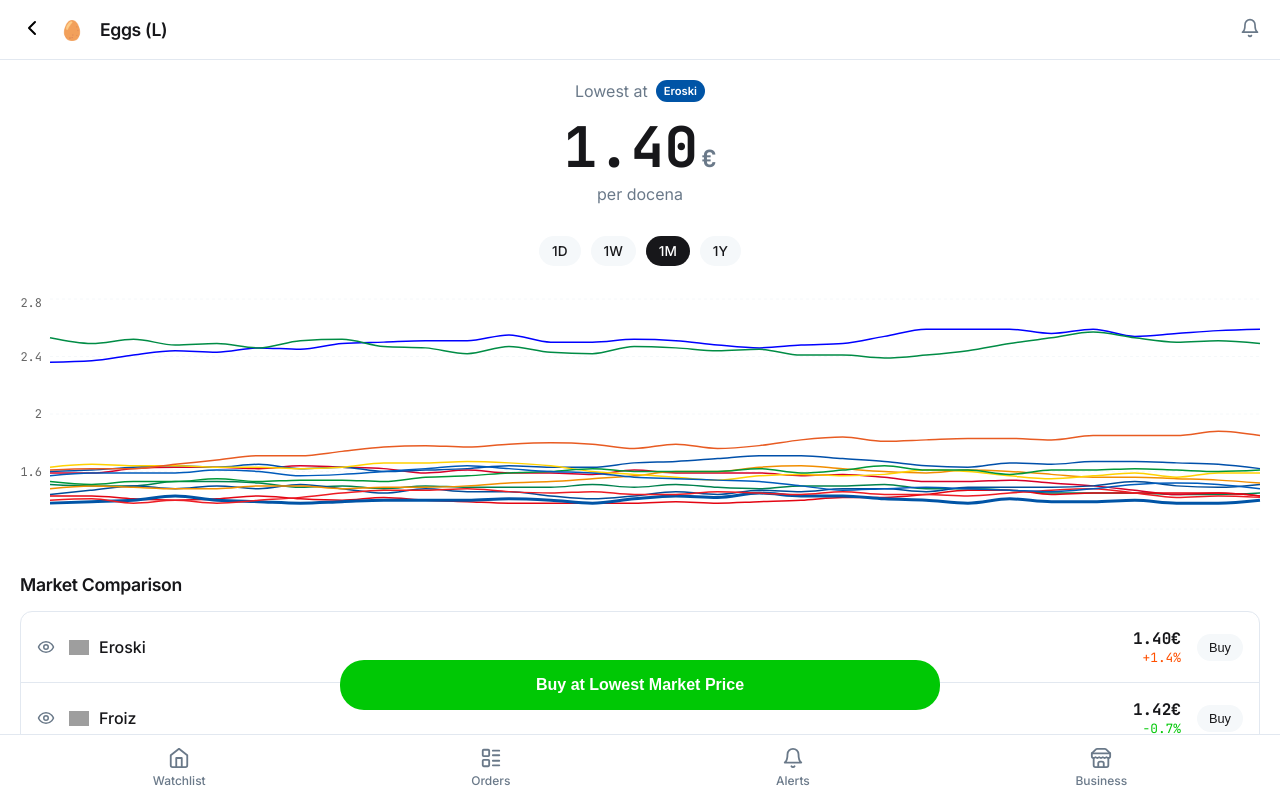
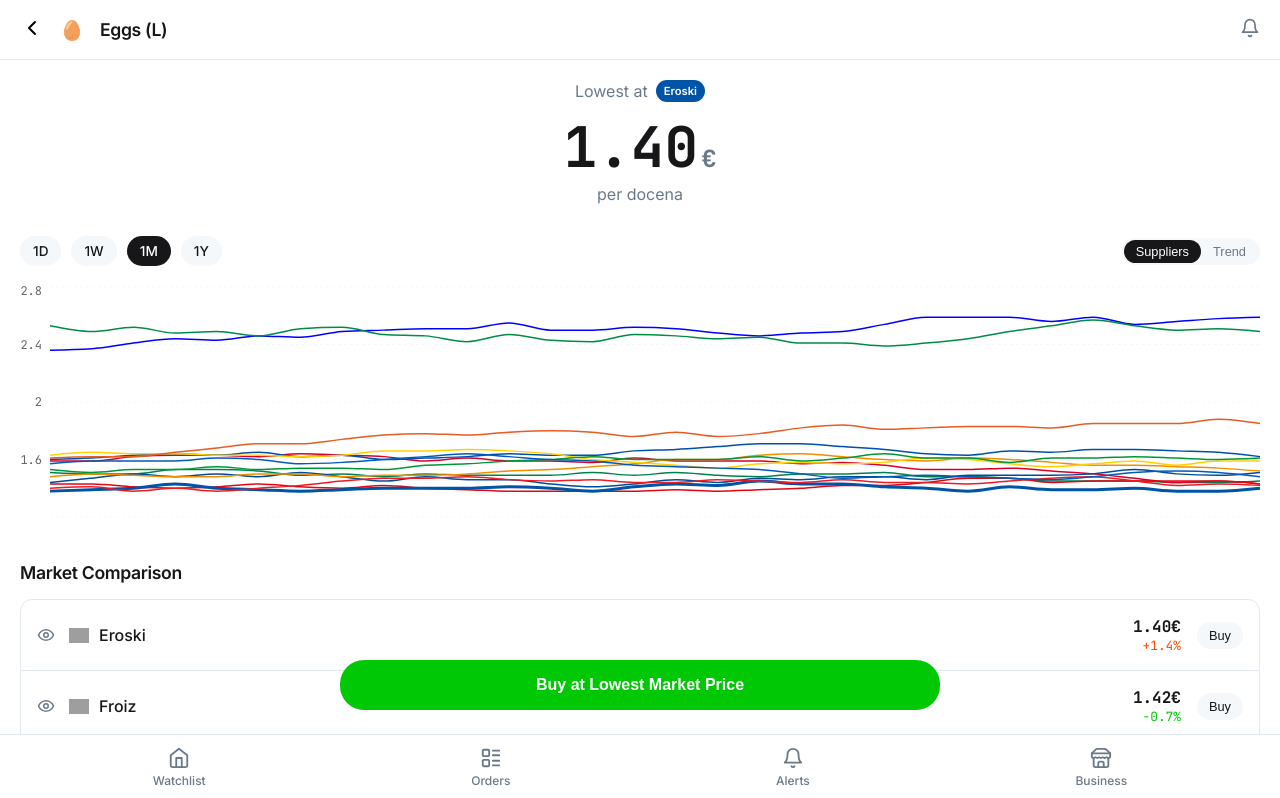
Before and after one commit to MK8423417/goods-market-terminal, a React (Vite) app: page /product/1 in a window 1280 px wide. Shown: the top 798 px of the page. Built offline with nearby package versions, Linux system fonts and the light colour scheme; grey boxes are pictures that could not be loaded.

Commit message:
Backup 3

```diff
--- a/src/pages/ProductDetail.tsx
+++ b/src/pages/ProductDetail.tsx
@@ -32,6 +32,8 @@
 
   const [timeframe, setTimeframe] = useState<'1d'|'1w'|'1m'|'1y'>('1m');
   const [visibleSuppliers, setVisibleSuppliers] = useState<Set<string>>(new Set(Object.keys(SUPPLIERS)));
+  const [hoveredSupplierId, setHoveredSupplierId] = useState<string | null>(null);
+  const [chartMode, setChartMode] = useState<'all' | 'lowest'>('all');
 
   if (!product || history.length === 0) return <div style={{ padding: '20px' }}>{t('Loading...')}</div>;
 
@@ -61,9 +63,12 @@
 
   const chartData = history.slice(-sliceCount).map(h => {
     const point: any = { time: new Date(h.time).toLocaleTimeString() };
+    let lowestAtPoint = Infinity;
     Object.keys(SUPPLIERS).forEach(s => {
       point[s] = h[s];
+      if (h[s] < lowestAtPoint) lowestAtPoint = h[s];
     });
+    point['lowest'] = lowestAtPoint;
     return point;
   });
 
@@ -143,8 +148,9 @@
         <div style={{ color: 'var(--text-secondary)' }}>{t('per ')}{product.unit}</div>
       </div>
 
-      {/* Timeframes */}
-      <div className="pill-scroll" style={{ justifyContent: 'center', marginBottom: '16px' }}>
+      {/* Chart Controls */}
+      <div style={{ display: 'flex', justifyContent: 'space-between', alignItems: 'center', marginBottom: '16px' }}>
+        <div className="pill-scroll" style={{ margin: 0, padding: 0 }}>
           {['1d', '1w', '1m', '1y'].map(tf => (
             <div
               key={tf}
@@ -157,6 +163,30 @@
           ))}
         </div>
 
+        <div style={{ display: 'flex', background: 'var(--bg-secondary)', borderRadius: '16px', padding: '2px' }}>
+          <button
+            onClick={() => setChartMode('all')}
+            style={{
+              background: chartMode === 'all' ? 'var(--text-primary)' : 'transparent',
+              color: chartMode === 'all' ? 'var(--bg-color)' : 'var(--text-secondary)',
+              border: 'none', borderRadius: '14px', padding: '4px 12px', fontSize: '0.8rem', fontWeight: 500, cursor: 'pointer', transition: 'all 0.2s'
+            }}
+          >
+            {t('Suppliers')}
+          </button>
+          <button
+            onClick={() => setChartMode('lowest')}
+            style={{
+              background: chartMode === 'lowest' ? 'var(--text-primary)' : 'transparent',
+              color: chartMode === 'lowest' ? 'var(--bg-color)' : 'var(--text-secondary)',
+              border: 'none', borderRadius: '14px', padding: '4px 12px', fontSize: '0.8rem', fontWeight: 500, cursor: 'pointer', transition: 'all 0.2s'
+            }}
+          >
+            {t('Trend')}
+          </button>
+        </div>
+      </div>
+
       {/* Chart */}
       <div style={{ height: '240px', margin: '0 -10px', marginBottom: '40px' }}>
         <ResponsiveContainer width="100%" height="100%">
@@ -165,17 +195,37 @@
             <XAxis dataKey="time" hide />
             <YAxis domain={['auto', 'auto']} tick={{fontSize: 12, fontFamily: 'var(--font-mono)'}} axisLine={false} tickLine={false} />
             <Tooltip contentStyle={{ fontFamily: 'var(--font-mono)', fontSize: '0.8rem', borderRadius: '8px', border: '1px solid var(--border-color)', boxShadow: '0 4px 6px rgba(0,0,0,0.1)' }} />
-            {Object.values(SUPPLIERS).filter(s => visibleSuppliers.has(s.id)).map(s => (
+
+            {chartMode === 'lowest' ? (
+              <Line
+                type="monotone"
+                dataKey="lowest"
+                name={t("Lowest Price")}
+                stroke="var(--color-up)"
+                strokeWidth={3}
+                dot={false}
+                isAnimationActive={false}
+              />
+            ) : (
+              Object.values(SUPPLIERS).filter(s => visibleSuppliers.has(s.id)).map(s => {
+                const isHovered = hoveredSupplierId === s.id;
+                const isFaded = hoveredSupplierId !== null && hoveredSupplierId !== s.id;
+
+                return (
                   <Line
                     key={s.id}
                     type="monotone"
                     dataKey={s.id}
-                stroke={s.color}
-                strokeWidth={s.id === lowestSupplierId ? 3 : 1.5}
+                    name={s.name}
+                    stroke={isFaded ? 'var(--text-secondary)' : s.color}
+                    strokeOpacity={isFaded ? 0.3 : 1}
+                    strokeWidth={isHovered ? 4 : (s.id === lowestSupplierId && !hoveredSupplierId ? 3 : 1.5)}
                     dot={false}
                     isAnimationActive={false}
                   />
-            ))}
+                );
+              })
+            )}
           </LineChart>
         </ResponsiveContainer>
       </div>
@@ -209,7 +259,19 @@
             const isUp = change > 0;
 
             return (
-              <div key={s.id} style={{ display: 'flex', justifyContent: 'space-between', padding: '16px', borderBottom: idx < Object.keys(SUPPLIERS).length - 1 ? '1px solid var(--border-color)' : 'none' }}>
+              <div
+                key={s.id}
+                onMouseEnter={() => setHoveredSupplierId(s.id)}
+                onMouseLeave={() => setHoveredSupplierId(null)}
+                style={{
+                  display: 'flex',
+                  justifyContent: 'space-between',
+                  padding: '16px',
+                  borderBottom: idx < Object.keys(SUPPLIERS).length - 1 ? '1px solid var(--border-color)' : 'none',
+                  background: hoveredSupplierId === s.id ? 'var(--bg-hover)' : 'transparent',
+                  transition: 'background 0.2s'
+                }}
+              >
                 <div style={{ display: 'flex', alignItems: 'center', gap: '12px' }}>
                   <button
                     onClick={() => toggleSupplierVisibility(s.id)}
```
Lines whose indentation alone changed are shown as unchanged.
